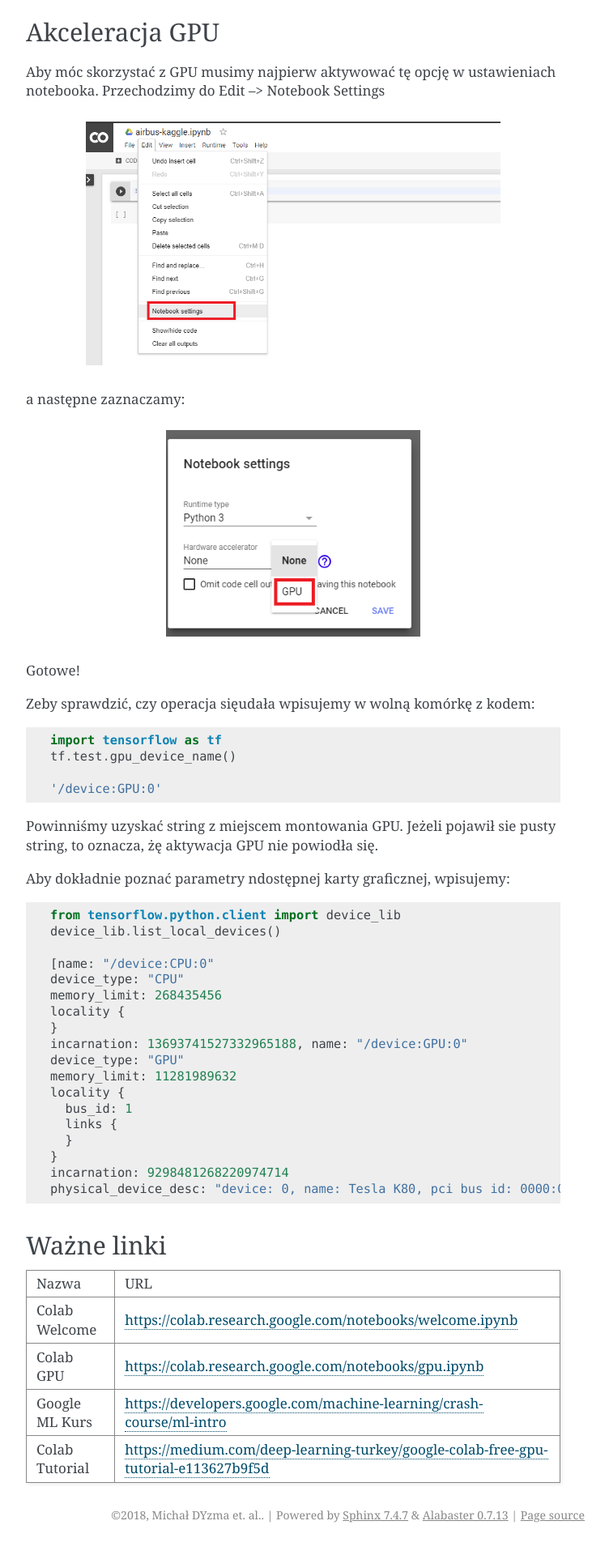
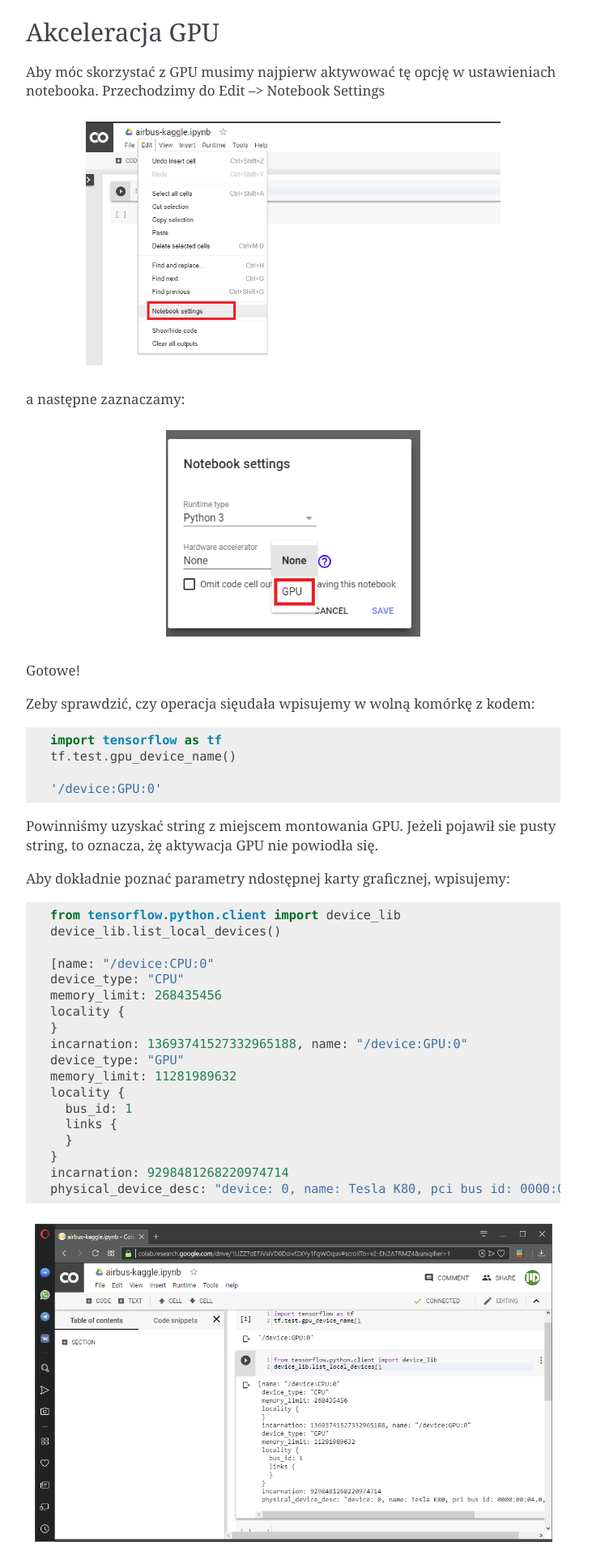
Before and after one commit to maciejsartys/airbus-ship-detection, a Sphinx documentation site: the page built from docs/source/colab.rst, in a window 1280 px wide. Shown: the part 4480-6400 px from the top of the page at 81% size, without its empty margins (388-1140 px from the left). Built offline with Sphinx 7.4.7, drawn with Linux system fonts in a browser that asks for light colours.

Commit message:
Added all devices specs screenshot

```diff
--- a/docs/source/colab.rst
+++ b/docs/source/colab.rst
@@ -216,6 +216,9 @@
     incarnation: 9298481268220974714
     physical_device_desc: "device: 0, name: Tesla K80, pci bus id: 0000:00:04.0, compute capability: 3.7"
 
+.. figure:: _static/gpu_specs.png
+    :align: center
+    :scale: 60%
 
 
 
```
